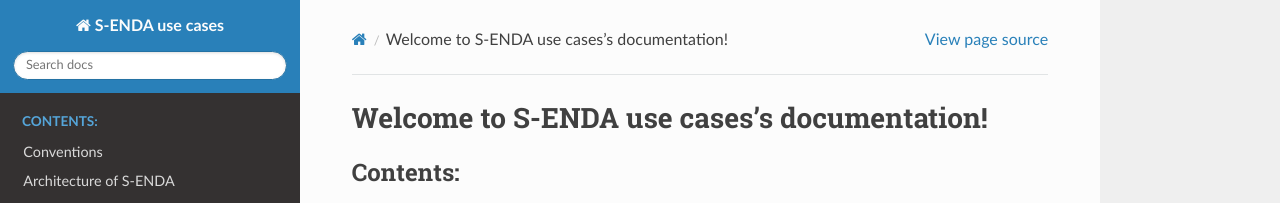
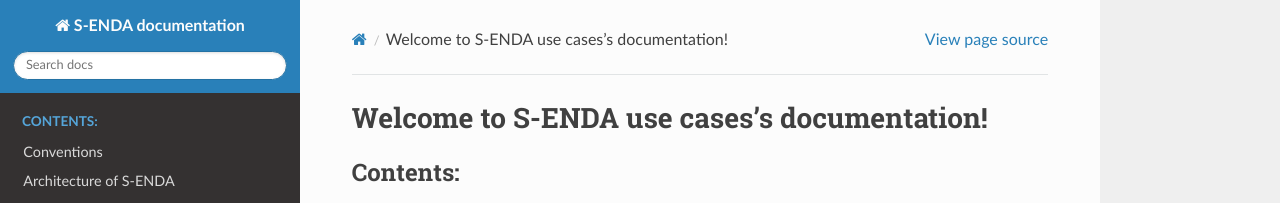
Before and after one commit to metno/S-ENDA-documentation, a Sphinx documentation site: the page built from source/index.rst, in a window 1280 px wide. Shown: the top 203 px of the page. Built offline with Sphinx 7.4.7 and the Read the Docs theme 2.0.0, drawn with Linux system fonts in a browser that asks for light colours.

Commit message:
Changed project name in source/conf.py, used for readthedocs

```diff
--- a/source/conf.py
+++ b/source/conf.py
@@ -19,7 +19,7 @@
 
 # -- Project information -----------------------------------------------------
 
-project = u'S-ENDA use cases'
+project = u'S-ENDA documentation'
 copyright = u'2019, Morten W. Hansen et al.'
 author = u'Morten W. Hansen et al.'
 
```
